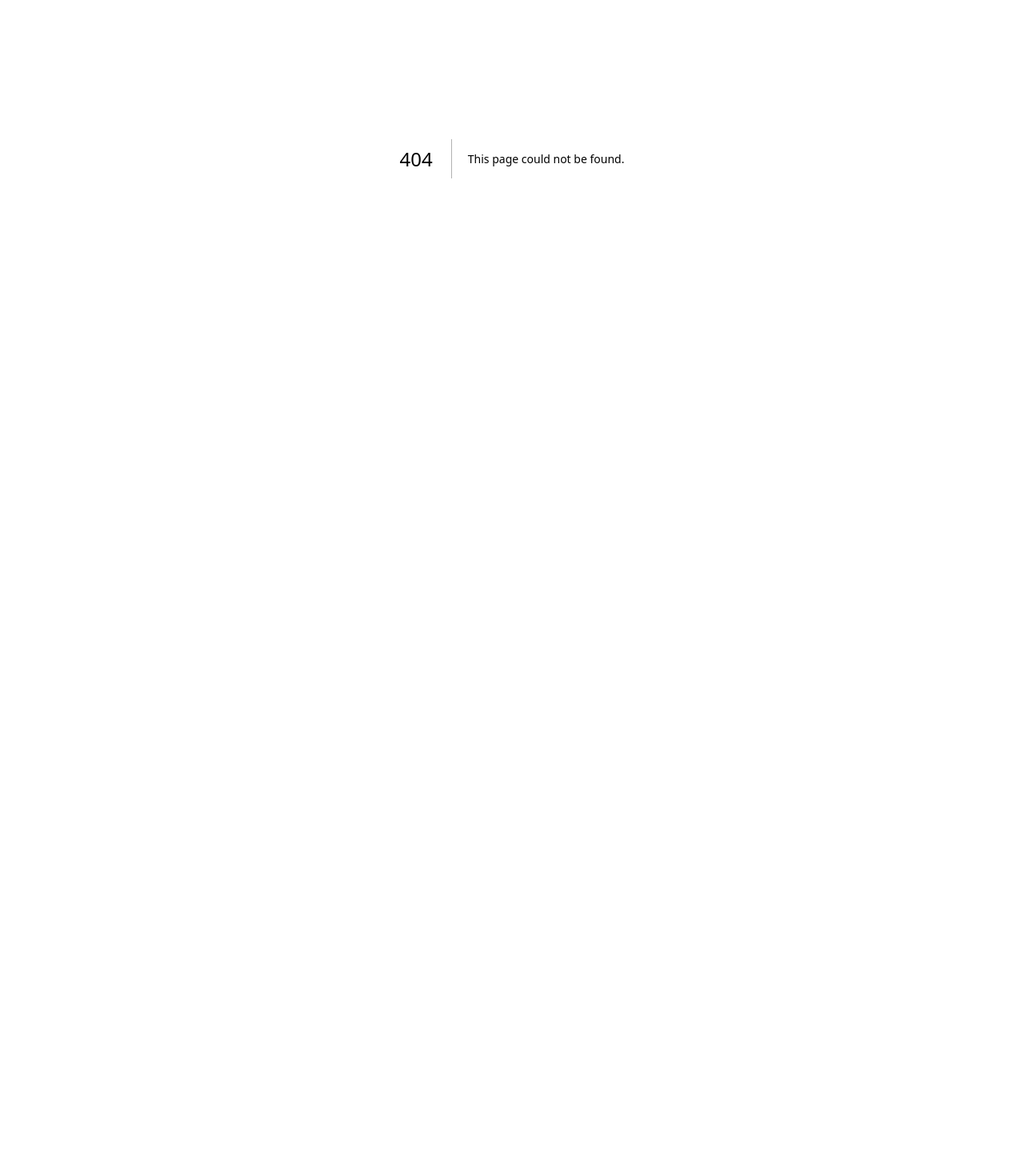
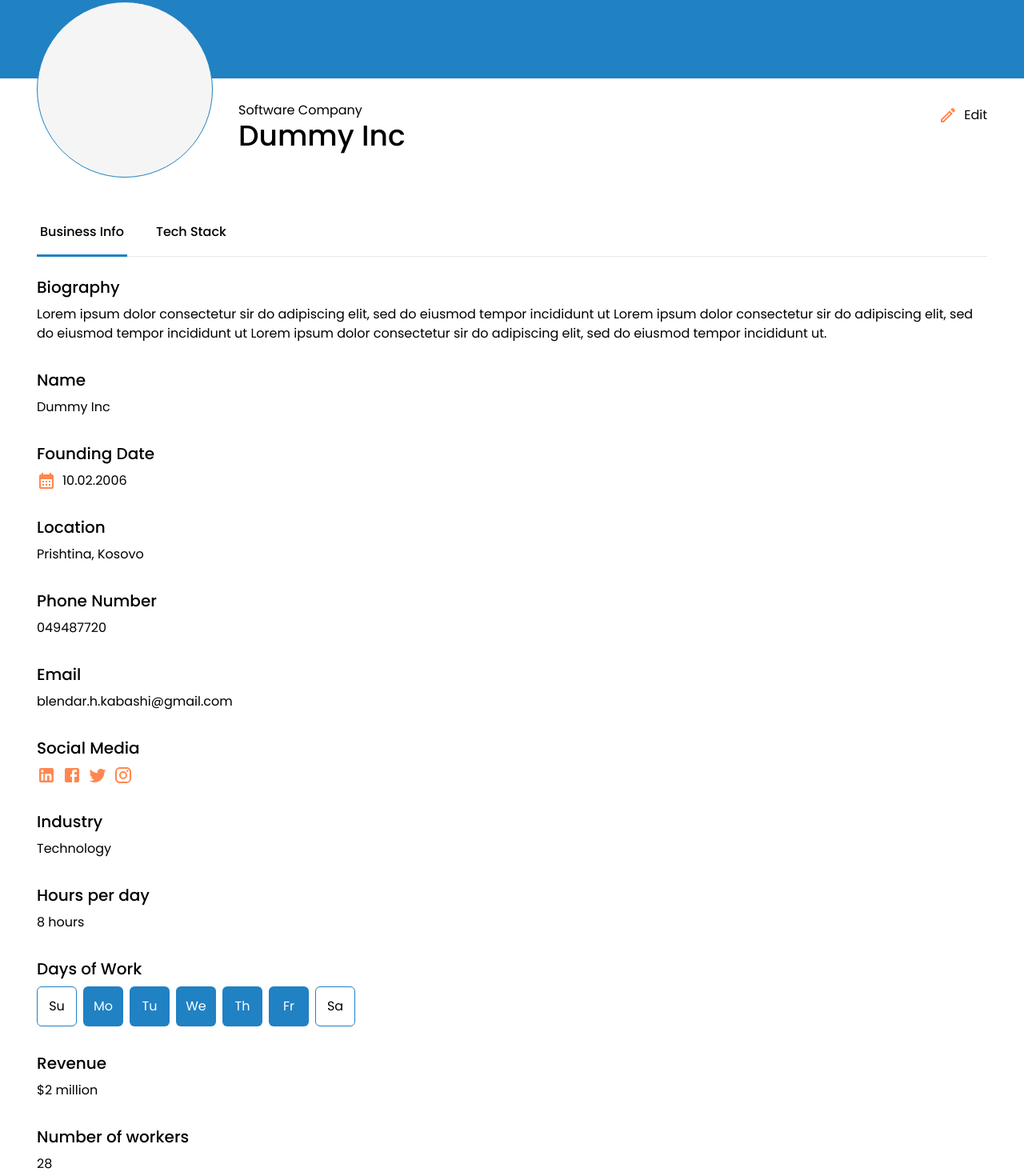
Before and after one commit to blendarkabashi/dimensio, a Next.js app: page /company-details in a window 1280 px wide. Before the commit this address had no page. Shown: the part 280-1750 px from the top of the page at 80% size. Before the commit the page ends 878 px from the top, so only its background shows below. Built offline with nearby package versions, Linux system fonts and the light colour scheme.

Commit message:
company profile

```diff
--- /dev/null
+++ b/components/tabs/index.js
@@ -0,0 +1,49 @@
+function classNames(...classes) {
+  return classes.filter(Boolean).join(' ');
+}
+
+const Tabs = ({ tabs, currentTab, setCurrentTab }) => {
+  return (
+    <div className="mb-6">
+      <div className="sm:hidden">
+        <label htmlFor="tabs" className="sr-only">
+          Select a tab
+        </label>
+        {/* Use an "onChange" listener to redirect the user to the selected tab URL. */}
+        <select
+          id="tabs"
+          name="tabs"
+          className="block w-full rounded-md border-gray-300 py-2 pl-3 pr-10 text-base focus:border-indigo-500 focus:outline-none focus:ring-indigo-500 sm:text-sm"
+          defaultValue={tabs.find((tab) => tab.id == currentTab).name}
+        >
+          {tabs.map((tab) => (
+            <option key={tab.name}>{tab.name}</option>
+          ))}
+        </select>
+      </div>
+      <div className="hidden sm:block">
+        <div className="border-b border-gray-200">
+          <nav className="-mb-px flex space-x-8" aria-label="Tabs">
+            {tabs.map((tab) => (
+              <a
+                key={tab.name}
+                onClick={() => setCurrentTab(tab.id)}
+                className={classNames(
+                  tab.id == currentTab
+                    ? 'border-blue text-black'
+                    : 'border-transparent text-black hover:border-gray-300 hover:text-gray-700',
+                  'whitespace-nowrap border-b-[3px] py-4 px-1 font-medium cursor-pointer'
+                )}
+                aria-current={tab.id == currentTab ? 'page' : undefined}
+              >
+                {tab.name}
+              </a>
+            ))}
+          </nav>
+        </div>
+      </div>
+    </div>
+  );
+};
+
+export default Tabs;
--- a/package.json
+++ b/package.json
@@ -17,6 +17,7 @@
     "sass": "^1.58.3"
   },
   "devDependencies": {
+    "@tailwindcss/forms": "^0.5.3",
     "autoprefixer": "^10.4.13",
     "postcss": "^8.4.21",
     "tailwindcss": "^3.2.7"
--- a/pages/_app.js
+++ b/pages/_app.js
@@ -1,7 +1,6 @@
 // pages/_app.js
 import '/styles/globals.scss';
 import Head from 'next/head';
-import Header from 'components/header';
 
 export default function MyApp({ Component, pageProps }) {
   return (
@@ -14,7 +13,6 @@ export default function MyApp({ Component, pageProps }) {
           rel="stylesheet"
         />
       </Head>
-      <Header />
       <Component {...pageProps} />
     </>
   );
--- /dev/null
+++ b/pages/company-details/index.js
@@ -0,0 +1,144 @@
+import Header from 'components/header';
+import ArrowBack from '@mui/icons-material/ArrowBack';
+import Edit from '@mui/icons-material/EditOutlined';
+import Tabs from 'components/tabs';
+import { useState } from 'react';
+import Calendar from '@mui/icons-material/CalendarMonth';
+import LinkedIn from '@mui/icons-material/LinkedIn';
+import Facebook from '@mui/icons-material/Facebook';
+import Twitter from '@mui/icons-material/Twitter';
+import Instagram from '@mui/icons-material/Instagram';
+const index = () => {
+  const tabs = [
+    { id: 0, name: 'Business Info' },
+    { id: 1, name: 'Tech Stack' },
+  ];
+
+  const [currentTab, setCurrentTab] = useState(0);
+
+  return (
+    <>
+      <Header />
+      <div className="bg-blue h-[300px] py-[50px] -mb-24">
+        <div className="container">
+          <a href="" className="flex items-center text-white">
+            <ArrowBack className="mr-2" />
+            Back
+          </a>
+        </div>
+      </div>
+      <div className="container relative">
+        <div className="flex justify-between mb-10">
+          <div className="flex items-end">
+            <div className="rounded-full bg-lightGray border border-blue h-[220px] w-[220px] mr-8"></div>
+            <div className="pb-8">
+              <div>Software Company</div>
+              <div className="font-medium text-4xl">Dummy Inc</div>
+            </div>
+          </div>
+          <div className="flex items-center cursor-pointer mt-16">
+            <Edit className="text-orange mr-2" />
+            Edit
+          </div>
+        </div>
+        <Tabs
+          tabs={tabs}
+          currentTab={currentTab}
+          setCurrentTab={setCurrentTab}
+        />
+        {currentTab == 0 ? (
+          <>
+            <div className="mb-8">
+              <div className="font-medium text-xl mb-2">Biography</div>
+              <div className="">
+                Lorem ipsum dolor consectetur sir do adipiscing elit, sed do
+                eiusmod tempor incididunt ut Lorem ipsum dolor consectetur sir
+                do adipiscing elit, sed do eiusmod tempor incididunt ut Lorem
+                ipsum dolor consectetur sir do adipiscing elit, sed do eiusmod
+                tempor incididunt ut.
+              </div>
+            </div>
+            <div className="mb-8">
+              <div className="font-medium text-xl mb-2">Name</div>
+              <div className="">Dummy Inc</div>
+            </div>
+            <div className="mb-8">
+              <div className="font-medium text-xl mb-2">Founding Date</div>
+              <div className="flex items-center">
+                <Calendar className="text-orange mr-2" />
+                10.02.2006
+              </div>
+            </div>
+            <div className="mb-8">
+              <div className="font-medium text-xl mb-2">Location</div>
+              <div className="">Prishtina, Kosovo</div>
+            </div>
+            <div className="mb-8">
+              <div className="font-medium text-xl mb-2">Phone Number</div>
+              <div className="">049487720</div>
+            </div>
+            <div className="mb-8">
+              <div className="font-medium text-xl mb-2">Email</div>
+              <div className="">blendar.h.kabashi@gmail.com</div>
+            </div>
+            <div className="mb-8">
+              <div className="font-medium text-xl mb-2">Social Media</div>
+              <div className="flex items-center">
+                <LinkedIn className="text-orange mr-2 cursor-pointer" />
+                <Facebook className="text-orange mr-2 cursor-pointer" />
+                <Twitter className="text-orange mr-2 cursor-pointer" />
+                <Instagram className="text-orange cursor-pointer" />
+              </div>
+            </div>
+            <div className="mb-8">
+              <div className="font-medium text-xl mb-2">Industry</div>
+              <div className="">Technology</div>
+            </div>
+            <div className="mb-8">
+              <div className="font-medium text-xl mb-2">Hours per day</div>
+              <div className="">8 hours</div>
+            </div>
+            <div className="mb-8">
+              <div className="font-medium text-xl mb-2">Days of Work</div>
+              <div className="flex items-center">
+                <div className="rounded-md flex items-center justify-center mr-2 w-[50px] h-[50px] border border-blue text-black">
+                  Su
+                </div>
+                <div className="rounded-md flex items-center justify-center mr-2 w-[50px] h-[50px] bg-blue text-white">
+                  Mo
+                </div>
+                <div className="rounded-md flex items-center justify-center mr-2 w-[50px] h-[50px] bg-blue text-white">
+                  Tu
+                </div>
+                <div className="rounded-md flex items-center justify-center mr-2 w-[50px] h-[50px] bg-blue text-white">
+                  We
+                </div>
+                <div className="rounded-md flex items-center justify-center mr-2 w-[50px] h-[50px] bg-blue text-white">
+                  Th
+                </div>
+                <div className="rounded-md flex items-center justify-center mr-2 w-[50px] h-[50px] bg-blue text-white">
+                  Fr
+                </div>
+                <div className="rounded-md flex items-center justify-center w-[50px] h-[50px] border border-blue text-black">
+                  Sa
+                </div>
+              </div>
+            </div>
+            <div className="mb-8">
+              <div className="font-medium text-xl mb-2">Revenue</div>
+              <div className="">$2 million</div>
+            </div>
+            <div className="mb-8">
+              <div className="font-medium text-xl mb-2">Number of workers</div>
+              <div className="">28</div>
+            </div>
+          </>
+        ) : (
+          <div>Tech Stack</div>
+        )}
+      </div>
+    </>
+  );
+};
+
+export default index;
--- a/pages/index.js
+++ b/pages/index.js
@@ -1,5 +1,11 @@
+import Header from 'components/header';
 const index = () => {
-  return <div>Welcome</div>;
+  return (
+    <>
+      <Header />
+      <div>Welcome</div>;
+    </>
+  );
 };
 
 export default index;
--- a/pages/my-tickets/index.js
+++ b/pages/my-tickets/index.js
@@ -3,10 +3,15 @@ import Image from 'next/image';
 import Ticket from 'components/ticket';
 import Button from 'components/button';
 import NoTicketsIcon from 'public/images/no-tickets.svg';
+import Header from 'components/header';
 
 export default function index() {
-  if (testTickets.length === 0) return <NoTickets />;
   return (
+    <>
+      <Header />
+      {testTickets.length === 0 ? (
+        <NoTickets />
+      ) : (
         <div className="container pt-24">
           <h1 className="text-[37px] mb-4 font-medium">My tickets</h1>
           <div className="grid grid-cols-4 gap-5">
@@ -15,6 +20,8 @@ export default function index() {
             ))}
           </div>
         </div>
+      )}
+    </>
   );
 }
 
@@ -27,7 +34,6 @@ const NoTickets = () => {
     </div>
   );
 };
-const testTickets1 = [];
 const testTickets = [
   {
     title: 'Ticket 1',
--- a/tailwind.config.js
+++ b/tailwind.config.js
@@ -19,5 +19,5 @@ module.exports = {
       },
     },
   },
-  plugins: [],
+  plugins: [require('@tailwindcss/forms')],
 };
```
Also changed, not shown: 1 other file (tests, documents, lock files or other folders). Lines whose indentation alone changed are shown as unchanged.
